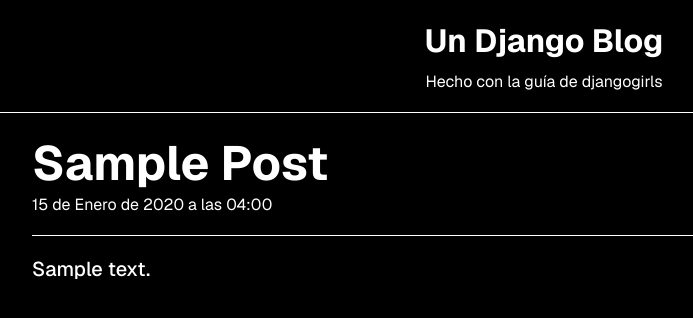
After one commit to NibboNi/my-first-blog, a Django app: page /post/1/ in a window 1280 px wide. The commit adds this page. Shown: the top 318 px of the page, without its empty margins (96-789 px from the left). Run offline with Django 5.2, Linux system fonts and the light colour scheme; tables that the repository leaves empty hold one stand-in row (values such as "Sample post").

Commit message:
add single post view, styles and template

```diff
--- a/blog/static/css/blog.css
+++ b/blog/static/css/blog.css
@@ -42,6 +42,15 @@ a:hover {
   justify-content: center;
   align-items: center;
   gap: 1rem;
+
+  a {
+    text-decoration: none;
+
+    &:hover {
+      color: white;
+      font-weight: 900;
+    }
+  }
 }
 
 .header__container::before {
@@ -117,3 +126,45 @@ a:hover {
     border-radius: 6px;
   }
 }
+
+.focus-post {
+  margin: 0 auto;
+  width: 100%;
+  max-width: 1024px;
+  grid-column: 1;
+  display: flex;
+  flex-direction: column;
+  gap: 2rem;
+  align-items: start;
+  justify-content: start;
+
+  .focus-post__header {
+    padding-bottom: 2rem;
+    width: 100%;
+    border-bottom: 1px solid white;
+  }
+
+  .focus-post__title {
+    font-size: 4.8rem;
+    text-transform: capitalize;
+  }
+
+  .focus-post__body {
+    width: 100%;
+
+    .focus-post__text {
+      font-size: 2rem;
+      font-weight: 500;
+    }
+  }
+}
+@media (min-width: 768px) {
+  .focus-post {
+    grid-column: 1/3;
+  }
+}
+@media (min-width: 1280px) {
+  .focus-post {
+    grid-column: 1/5;
+  }
+}
--- /dev/null
+++ b/blog/templates/blog/base.html
@@ -0,0 +1,29 @@
+{% load static %}
+<!DOCTYPE html>
+<html lang="en">
+  <head>
+    <meta charset="UTF-8" />
+    <meta name="viewport" content="width=device-width, initial-scale=1.0" />
+    <link rel="stylesheet" href="{% static 'css/blog.css' %}" />
+    <title>Un Django Blog</title>
+  </head>
+  <body>
+    <header class="header">
+      <div class="container header__container">
+        <h1><a href="/">Un Django Blog</a></h1>
+        <p>
+          Hecho con la guía de
+          <a href="https://tutorial.djangogirls.org/es/" target="_blank"
+            >djangogirls</a
+          >
+        </p>
+      </div>
+    </header>
+
+    <main>
+      <section class="container posts__container">
+        {% block content %} {% endblock %}
+      </section>
+    </main>
+  </body>
+</html>
--- /dev/null
+++ b/blog/templates/blog/post_detail.html
@@ -0,0 +1,13 @@
+{% extends 'blog/base.html' %} {% block content %}
+<article class="focus-post">
+  <header class="focus-post__header">
+    <h2 class="focus-post__title">{{ post.title }}</h2>
+    {% if post.published_date %}
+    <p class="focus-post__date">{{ post.published_date }}</p>
+    {% endif %}
+  </header>
+  <div class="focus-post__body">
+    <p class="focus-post__text">{{ post.text|linebreaksbr }}</p>
+  </div>
+</article>
+{% endblock %}
--- a/blog/urls.py
+++ b/blog/urls.py
@@ -3,4 +3,5 @@ from . import views
 
 urlpatterns = [
     path('', views.post_list, name='post_list'),
+    path('post/<int:pk>/', views.post_detail, name='post_detail')
 ]
--- a/blog/views.py
+++ b/blog/views.py
@@ -1,4 +1,4 @@
-from django.shortcuts import render
+from django.shortcuts import render, get_object_or_404
 from django.utils import timezone
 from .models import Post
 
@@ -9,3 +9,8 @@ def post_list(request):
     posts = Post.objects.filter(
         published_date__lte=timezone.now()).order_by('published_date')
     return render(request, 'blog/post_list.html', {'posts': posts})
+
+
+def post_detail(request, pk):
+    post = get_object_or_404(Post, pk=pk)
+    return render(request, 'blog/post_detail.html', {'post': post})
```
Also changed, not shown: blog/templates/blog/post_list.html (+5 -31 lines).
